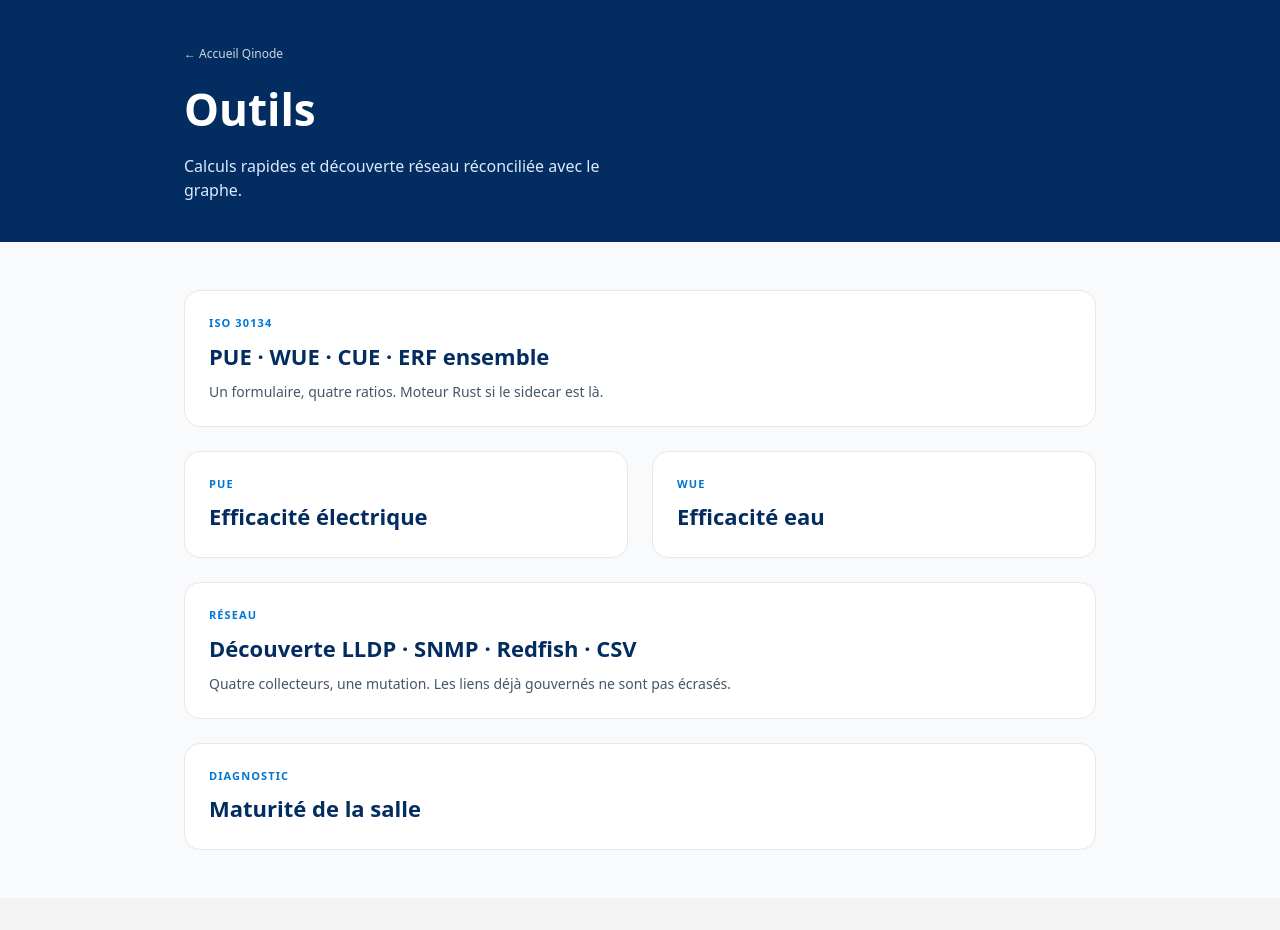
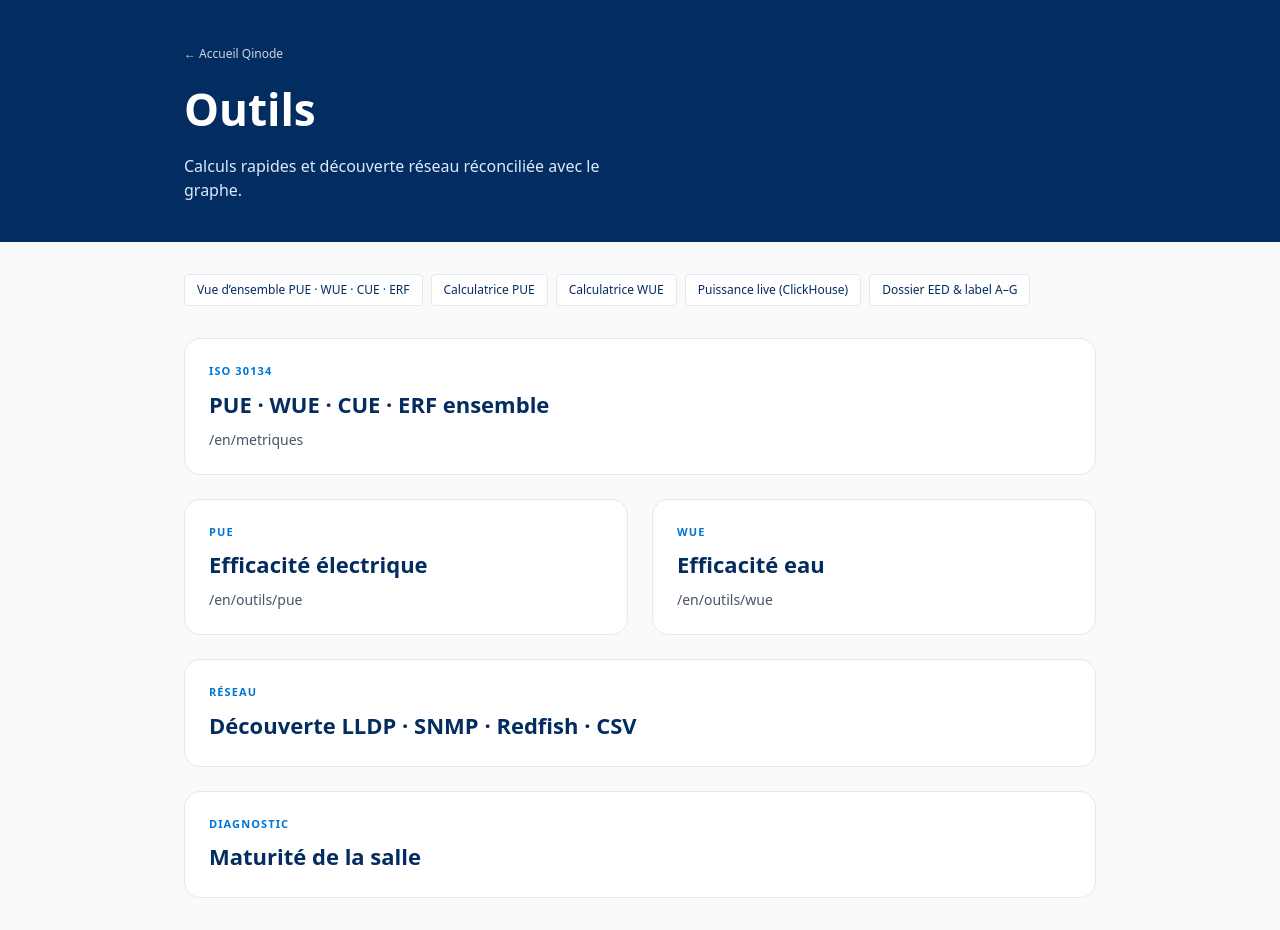
Before and after one commit to Geoking2104/DCIM, a Next.js app in the folder web/: page /en/outils in a window 1280 px wide. Before the commit the page ends 898 px from the top, so only its background shows below. Built offline with nearby package versions, Linux system fonts and the light colour scheme.

Commit message:
feat(ui): MetricsLinks on outils and EED pages

```diff
--- a/web/app/[locale]/outils/page.tsx
+++ b/web/app/[locale]/outils/page.tsx
@@ -1,3 +1,5 @@
+import MetricsLinks from '@/components/metrics/MetricsLinks';
+
 export default function OutilsPage({ params: { locale } }: { params: { locale: string } }) {
   return (
     <div className="min-h-screen bg-[#F8FAFC] text-[#032D60]">
@@ -8,29 +10,33 @@ export default function OutilsPage({ params: { locale } }: { params: { locale: s
           <p className="mt-3 text-blue-100 max-w-[52ch]">Calculs rapides et découverte réseau réconciliée avec le graphe.</p>
         </div>
       </header>
-      <main className="max-w-[960px] mx-auto px-6 py-12 grid md:grid-cols-2 gap-6">
+      <main className="max-w-[960px] mx-auto px-6 py-8 space-y-8">
+        <MetricsLinks locale={locale} />
+        <div className="grid md:grid-cols-2 gap-6">
           <a href={`/${locale}/metriques`} className="md:col-span-2 block bg-white border rounded-2xl p-6 hover:border-[#0176D3]">
             <div className="text-[11px] font-bold uppercase tracking-widest text-[#0176D3]">ISO 30134</div>
             <h2 className="mt-2 text-[22px] font-extrabold">PUE · WUE · CUE · ERF ensemble</h2>
-          <p className="mt-2 text-[14px] text-slate-600">Un formulaire, quatre ratios. Moteur Rust si le sidecar est là.</p>
+            <p className="mt-2 text-[14px] text-slate-600">/{locale}/metriques</p>
           </a>
           <a href={`/${locale}/outils/pue`} className="block bg-white border rounded-2xl p-6 hover:border-[#0176D3]">
             <div className="text-[11px] font-bold uppercase tracking-widest text-[#0176D3]">PUE</div>
             <h2 className="mt-2 text-[22px] font-extrabold">Efficacité électrique</h2>
+            <p className="mt-2 text-[14px] text-slate-600">/{locale}/outils/pue</p>
           </a>
           <a href={`/${locale}/outils/wue`} className="block bg-white border rounded-2xl p-6 hover:border-[#0176D3]">
             <div className="text-[11px] font-bold uppercase tracking-widest text-[#0176D3]">WUE</div>
             <h2 className="mt-2 text-[22px] font-extrabold">Efficacité eau</h2>
+            <p className="mt-2 text-[14px] text-slate-600">/{locale}/outils/wue</p>
           </a>
           <a href={`/${locale}/outils/decouverte`} className="md:col-span-2 block bg-white border rounded-2xl p-6 hover:border-[#0176D3]">
             <div className="text-[11px] font-bold uppercase tracking-widest text-[#0176D3]">Réseau</div>
             <h2 className="mt-2 text-[22px] font-extrabold">Découverte LLDP · SNMP · Redfish · CSV</h2>
-          <p className="mt-2 text-[14px] text-slate-600">Quatre collecteurs, une mutation. Les liens déjà gouvernés ne sont pas écrasés.</p>
           </a>
           <a href={`/${locale}/maturite`} className="md:col-span-2 block bg-white border rounded-2xl p-6 hover:border-[#0176D3]">
             <div className="text-[11px] font-bold uppercase tracking-widest text-[#0176D3]">Diagnostic</div>
             <h2 className="mt-2 text-[22px] font-extrabold">Maturité de la salle</h2>
           </a>
+        </div>
       </main>
     </div>
   );
```
Lines whose indentation alone changed are shown as unchanged.
